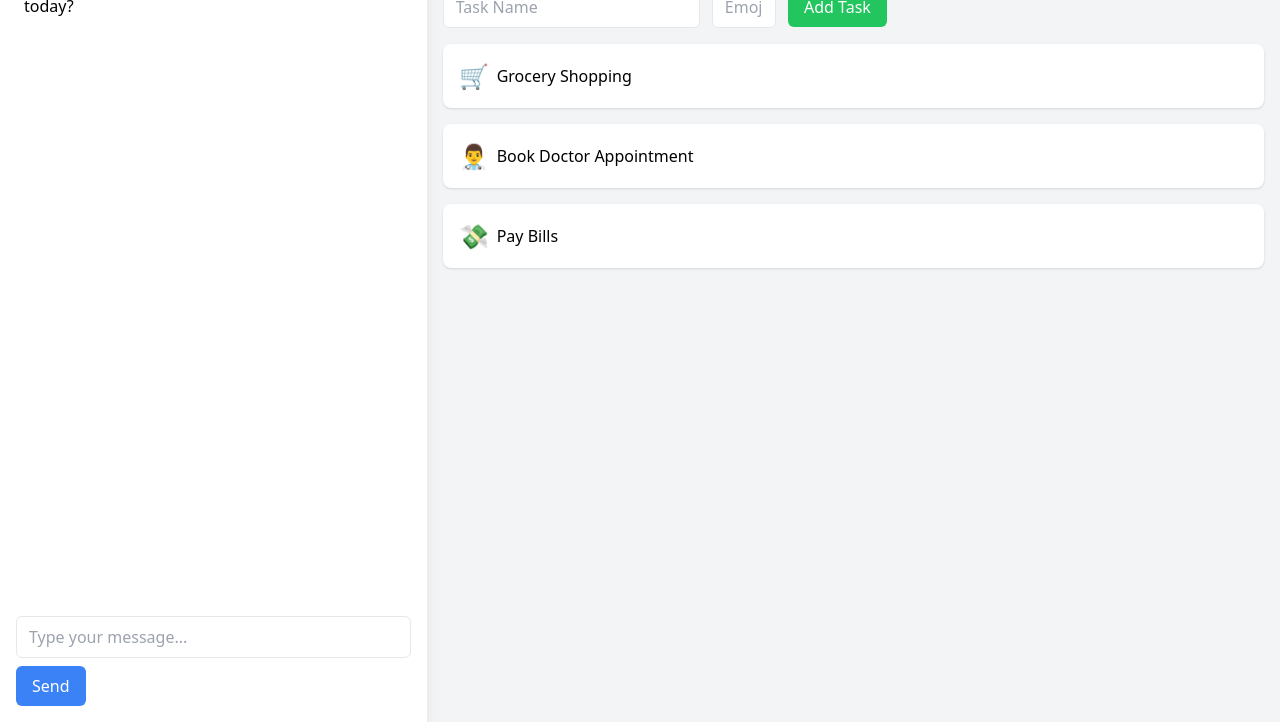
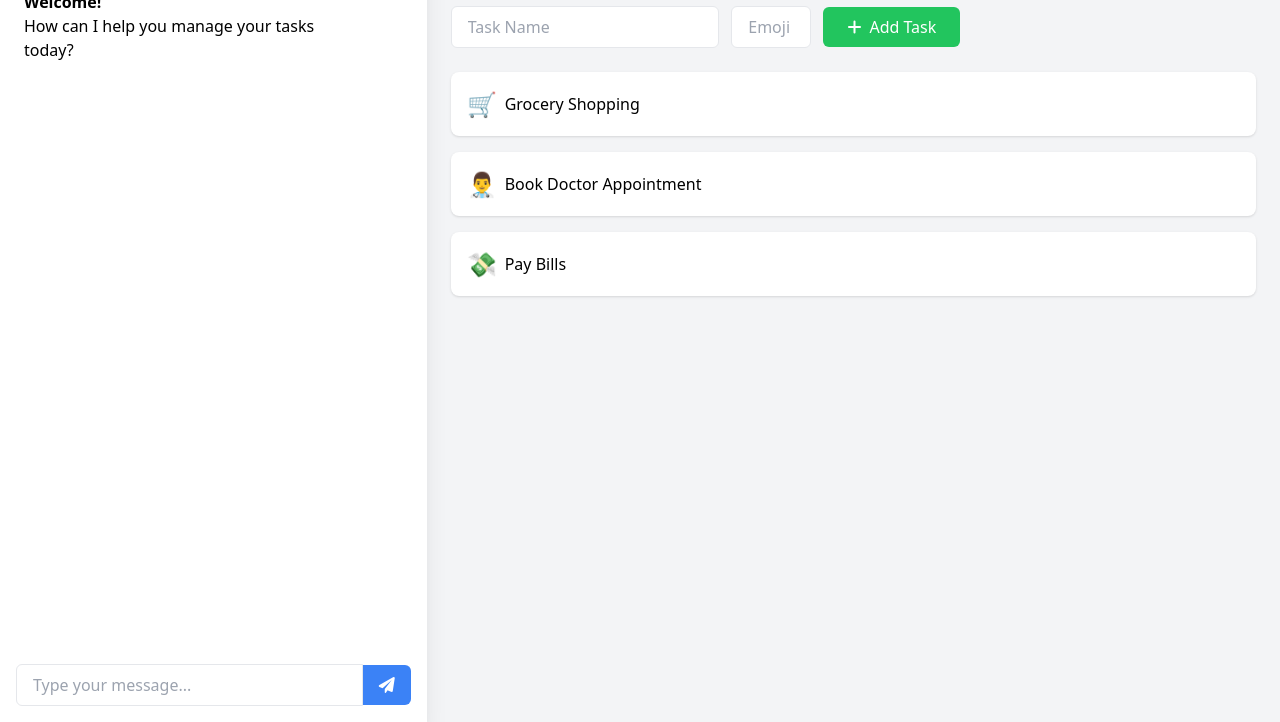
Before and after one commit to Bhargavxyz738/Agent, a plain HTML site: page index.html in a window 1280 px wide. Shown: the part 78-800 px from the top of the page. Drawn offline with nearby package versions, Linux system fonts and the light colour scheme.

Commit message:
Update index.html

```diff
--- a/index.html
+++ b/index.html
@@ -6,28 +6,48 @@
     <title>AI Task App</title>
     <script src="https://cdn.tailwindcss.com"></script>
     <link rel="stylesheet" href="https://cdnjs.cloudflare.com/ajax/libs/font-awesome/6.0.0/css/all.min.css" integrity="sha512-9usAa10IRO0HhonpyAIVpjrylPvoDwiPUiKdWk5t3PyolY1cOd4DSE0Ga+ri4AuTroPR5aQvXU9xC6qOPnzFeg==" crossorigin="anonymous" referrerpolicy="no-referrer" />
+    <style>
+        /* Custom CSS for smooth transitions and description hover */
+        .task-description {
+          transition: all 0.2s ease-in-out;
+          max-height: 0;
+          overflow: hidden;
+        }
+        .group:hover .task-description{
+            max-height: 200px; /* Adjust as needed */
+        }
+
+        #chatArea {
+          transition: all 0.3s ease;
+        }
+
+    </style>
 </head>
 <body class="bg-gray-100 font-sans">
     <div class="flex h-screen">
         <!-- Sidebar (Chat Area) -->
-        <div class="w-1/3 bg-white shadow-lg p-4 flex flex-col">
+        <div class="w-full md:w-1/3 bg-white shadow-xl p-4 flex flex-col transition-all duration-300">
+            <h2 class="text-xl font-semibold mb-4">Chat</h2>
             <div class="flex-grow overflow-y-auto" id="chatArea">
                 <!-- Chat messages will be appended here -->
-
             </div>
-            <div class="mt-4">
-                <input type="text" id="userInput" placeholder="Type your message..." class="w-full border rounded-md px-3 py-2 focus:outline-none focus:ring-2 focus:ring-blue-500">
-                <button onclick="sendMessage()" class="mt-2 bg-blue-500 hover:bg-blue-600 text-white rounded-md px-4 py-2">Send</button>
+            <div class="mt-4 flex items-center">
+                <input type="text" id="userInput" placeholder="Type your message..." class="w-full border rounded-l-md px-4 py-2 focus:outline-none focus:ring-2 focus:ring-blue-500">
+                <button onclick="sendMessage()" class="bg-blue-500 hover:bg-blue-600 text-white rounded-r-md px-4 py-2 transition duration-200">
+                    <i class="fas fa-paper-plane"></i>
+                </button>
             </div>
         </div>
 
         <!-- Main (Task List) -->
-        <div class="w-2/3 p-4">
-            <h1 class="text-2xl font-bold mb-4">Tasks</h1>
-            <div class="mb-4">
-                <input type="text" id="taskName" placeholder="Task Name" class="border rounded-md px-3 py-2 mr-2">
-                <input type="text" id="taskEmoji" placeholder="Emoji" class="border rounded-md px-3 py-2 mr-2 w-16">
-                <button onclick="addTaskManually()" class="bg-green-500 hover:bg-green-600 text-white rounded-md px-4 py-2">Add Task</button>
+        <div class="w-full md:w-2/3 p-6">
+            <h1 class="text-3xl font-bold mb-6">Tasks</h1>
+            <div class="mb-6">
+                <input type="text" id="taskName" placeholder="Task Name" class="border rounded-md px-4 py-2 mr-2 w-1/2 md:w-1/3 focus:outline-none focus:ring-2 focus:ring-blue-400">
+                <input type="text" id="taskEmoji" placeholder="Emoji" class="border rounded-md px-4 py-2 mr-2 w-20 focus:outline-none focus:ring-2 focus:ring-blue-400">
+                <button onclick="addTaskManually()" class="bg-green-500 hover:bg-green-600 text-white rounded-md px-6 py-2 transition duration-200">
+                    <i class="fas fa-plus mr-2"></i>Add Task
+                </button>
             </div>
             <div id="taskList" class="space-y-4">
                 <!-- Tasks will be displayed here -->
```
